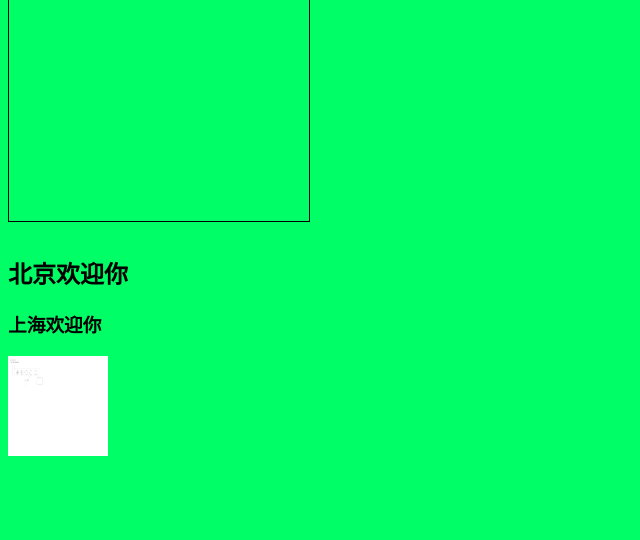
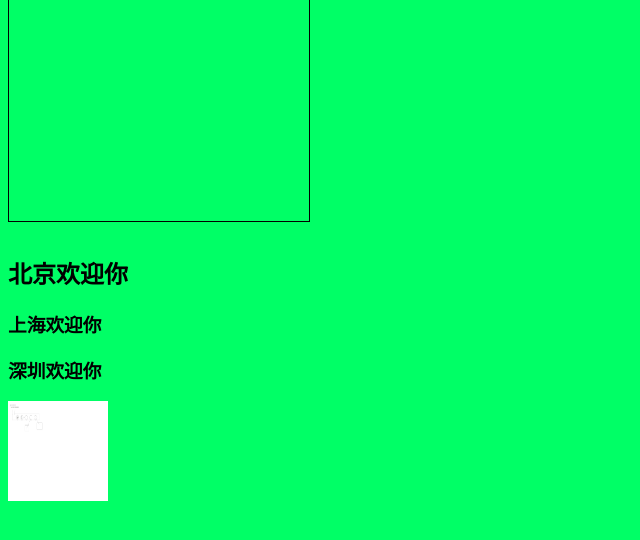
Before and after one commit to lfzzc/git-demo, a website: page src/index.html in a window 1280 px wide. Shown: the part 114-654 px from the top of the page, without its empty margins (0-640 px from the left). Drawn offline with Linux system fonts and the light colour scheme; files that its build step writes are made by us from their sources.

Commit message:
shenzhen

```diff
--- a/src/index.html
+++ b/src/index.html
@@ -10,6 +10,7 @@
 <h1>world</h1>
 <h2>北京欢迎你</h2>
 <h3>上海欢迎你</h3>
+<h3>深圳欢迎你</h3>
 <div class="box"></div>
 <script src="js/all.js"></script>
 </body>
```
